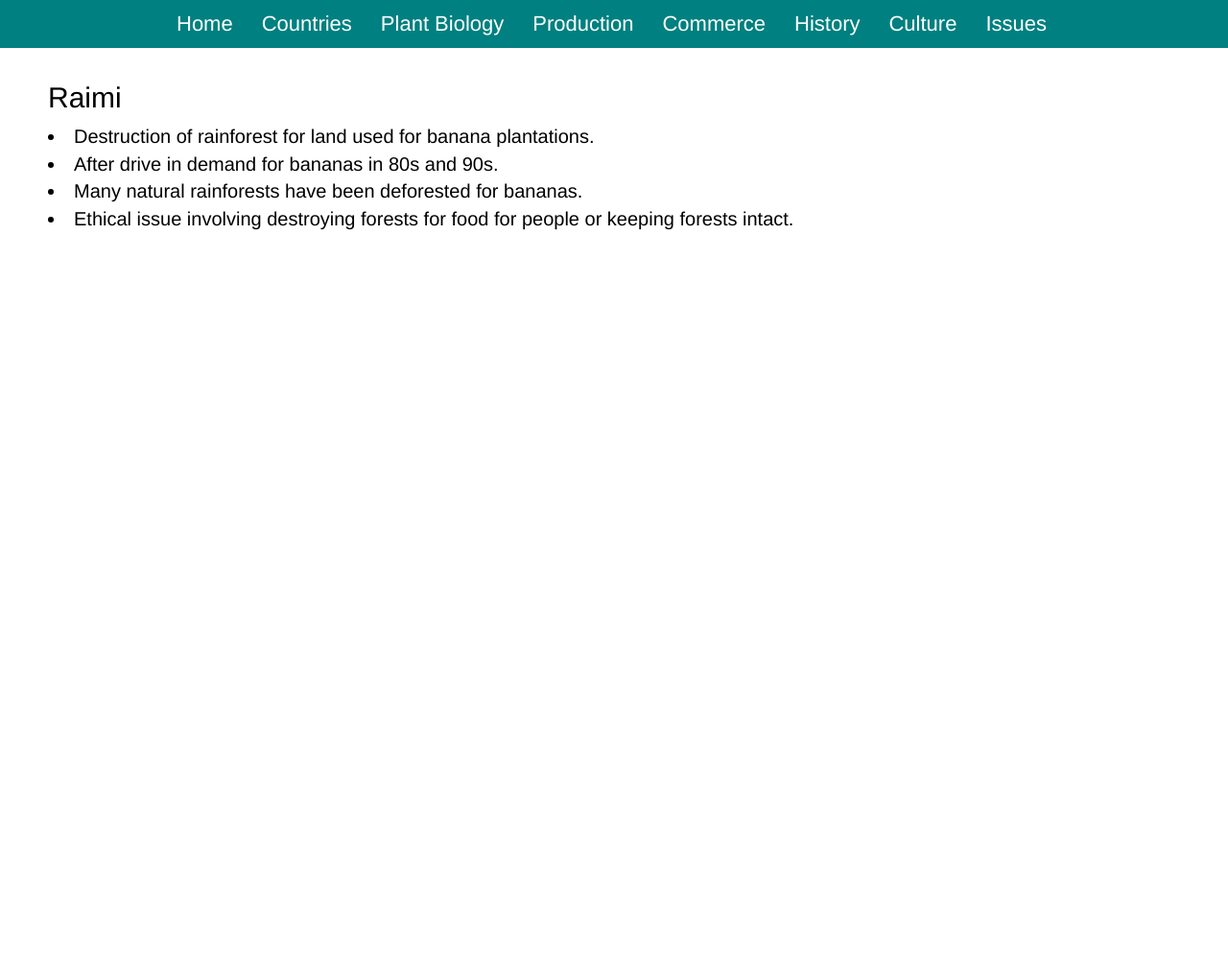
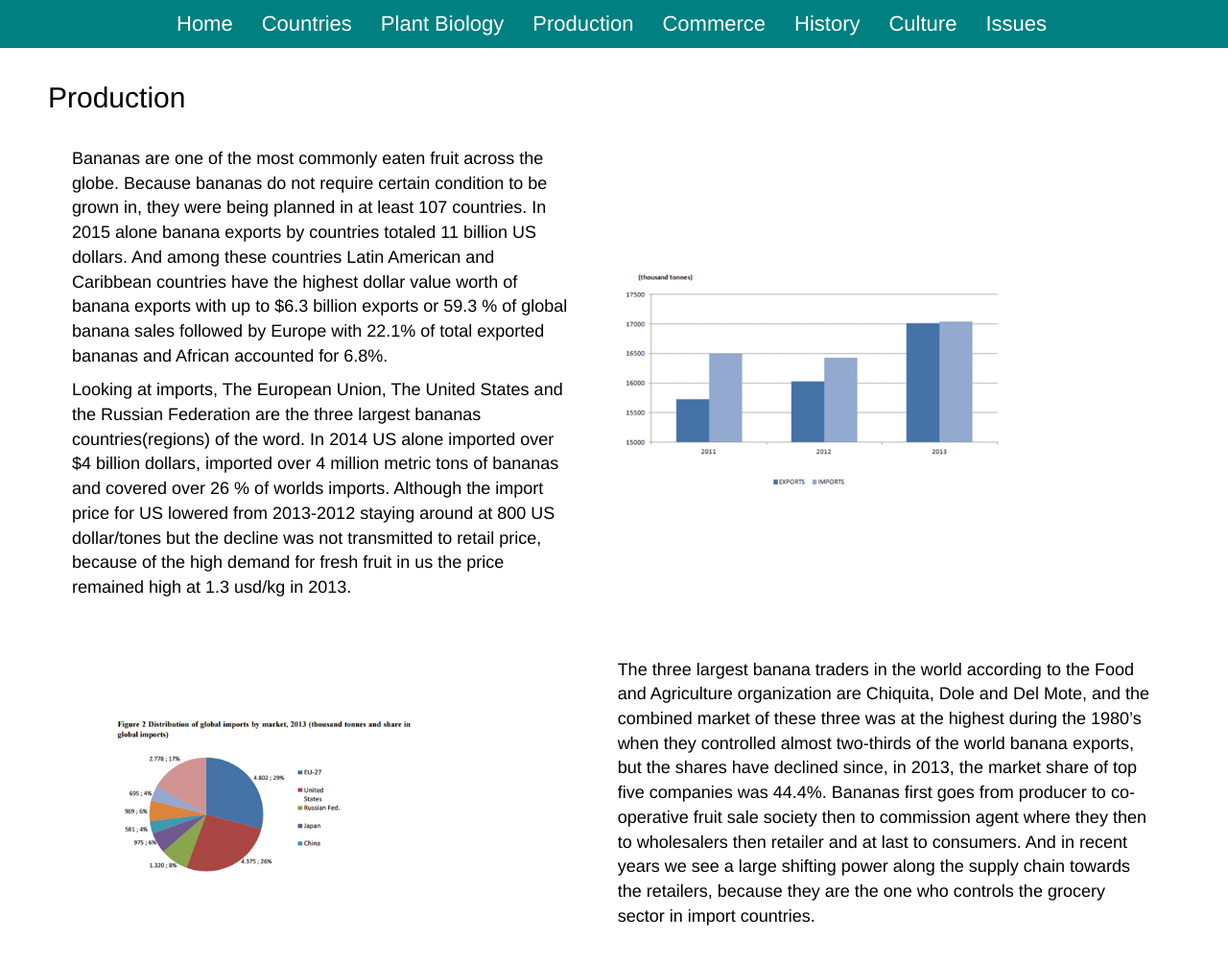
Before and after one commit to sagarwal-atg/banana, a website: page commerce.html in a window 1280 px wide. Shown: the whole page at 96% size. Before the commit the page ends 800 px from the top, so only its background shows below. Drawn offline with nearby package versions, Linux system fonts and the light colour scheme.

Commit message:
commerce updated

```diff
--- a/commerce.html
+++ b/commerce.html
@@ -11,7 +11,6 @@
     </style>
   </head>
   <body>
-    <div>
       <!-- <div id="search-container" class="container-fluid vertical-align">
         <span class="uppercase left"><span class="glyphicon glyphicon-search"></span>Search</span>
         <span class="uppercase right">Log In<span class="glyphicon glyphicon-log-in"></span></span>
@@ -37,21 +36,36 @@
         </div>
     </div>
 
-      <div class='content-container'>
+      <div class='content-container1'>
+        <h2>Production</h2>
 
+        <table class='tinkTable'>
+            <tr>
+                <td>
+                    <p>
+                        Bananas are one of the most commonly eaten fruit across the globe. Because bananas do not require certain condition to be grown in, they were being planned in at least 107 countries. In 2015 alone banana exports by countries totaled 11 billion US dollars. And among these countries Latin American and Caribbean countries have the highest dollar value worth of banana exports with up to $6.3 billion exports or 59.3 % of global banana sales followed by Europe with 22.1% of total exported bananas and African accounted for 6.8%.
+                    </p>
+                    <p>
+                        Looking at imports, The European Union, The United States and the Russian Federation are the three largest bananas countries(regions) of the word. In 2014 US alone imported over $4 billion dollars, imported over 4 million metric tons of bananas and covered over 26 % of worlds imports. Although the import price for US lowered from 2013-2012 staying around at 800 US dollar/tones but the decline was not transmitted to retail price, because of the high demand for fresh fruit in us the price remained high at 1.3 usd/kg in 2013.
+                    </p>
+                </td>
 
-        <h2>Raimi</h2>
-        <p>
-          <!-- <img src='img/yolo.jpg' align='left' style='margin-right: 15px'> -->
-          <li>Destruction of rainforest for land used for banana plantations.</li>
-          <li>After drive in demand for bananas in 80s and 90s.</li>
-          <li>Many natural rainforests have been deforested for bananas.</li>
-          <li>Ethical issue involving destroying forests for food for people or keeping forests intact.</li>
-        </p>
+                <td>
+                    <img class='leftVanaspati' src='img/graph.jpg'>
+                </td>
+            </tr>
+            <tr>
+                <td>
+                   <img class='rightVanaspati' src='img/pie.jpg'>
+                </td>
+                <td>
+                    <p>
+                        The three largest banana traders in the world according to the Food and Agriculture organization are Chiquita, Dole and Del Mote, and the combined market of these three was at the highest during the 1980’s when they controlled almost two-thirds of the world banana exports, but the shares have declined since, in 2013, the market share of top five companies was 44.4%. Bananas first goes from producer to co-operative fruit sale society then to commission agent where they then to wholesalers then retailer and at last to consumers.  And in recent years we see a large shifting power along the supply chain towards the retailers, because they are the one who controls the grocery sector in import countries.
+                    </p>
+                </td>
 
-
-
-      </div>
+            </tr>
+        </table>
 
 
 
```
Also changed, not shown: img/graph.jpg (added), img/pie.jpg (added).
